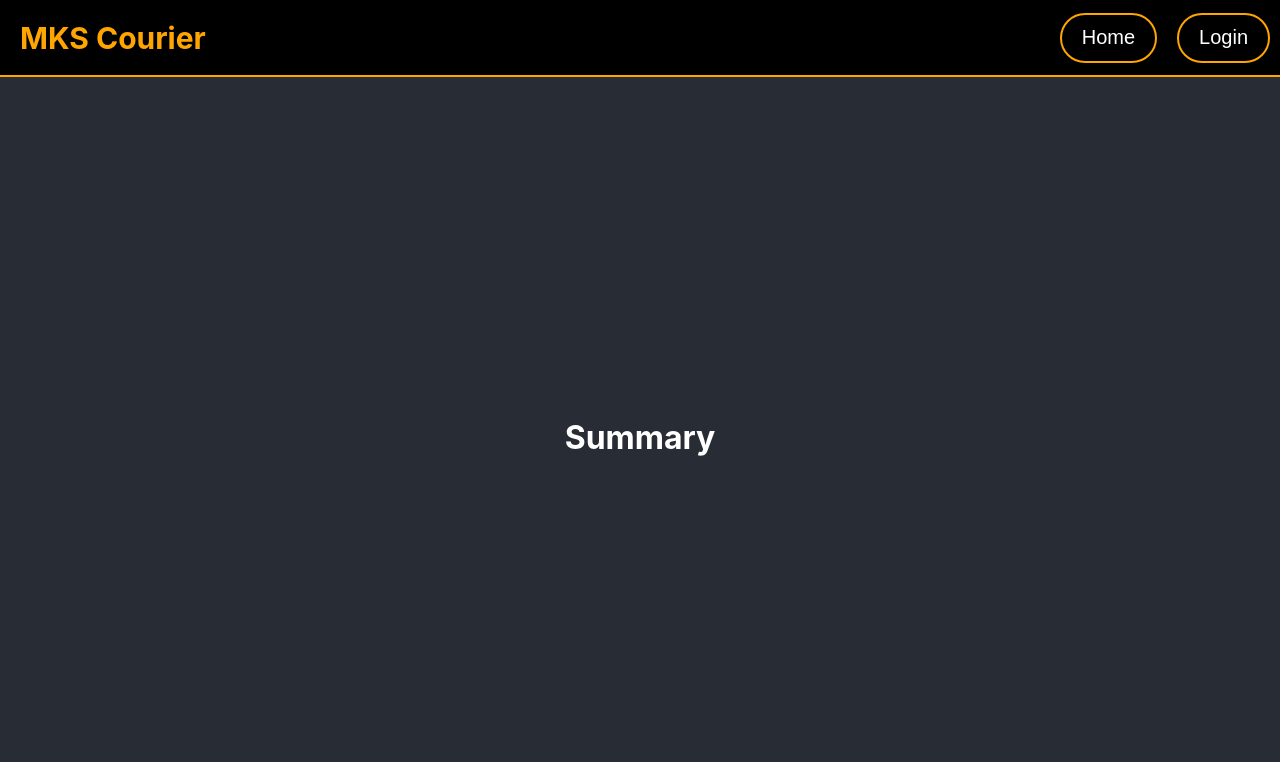
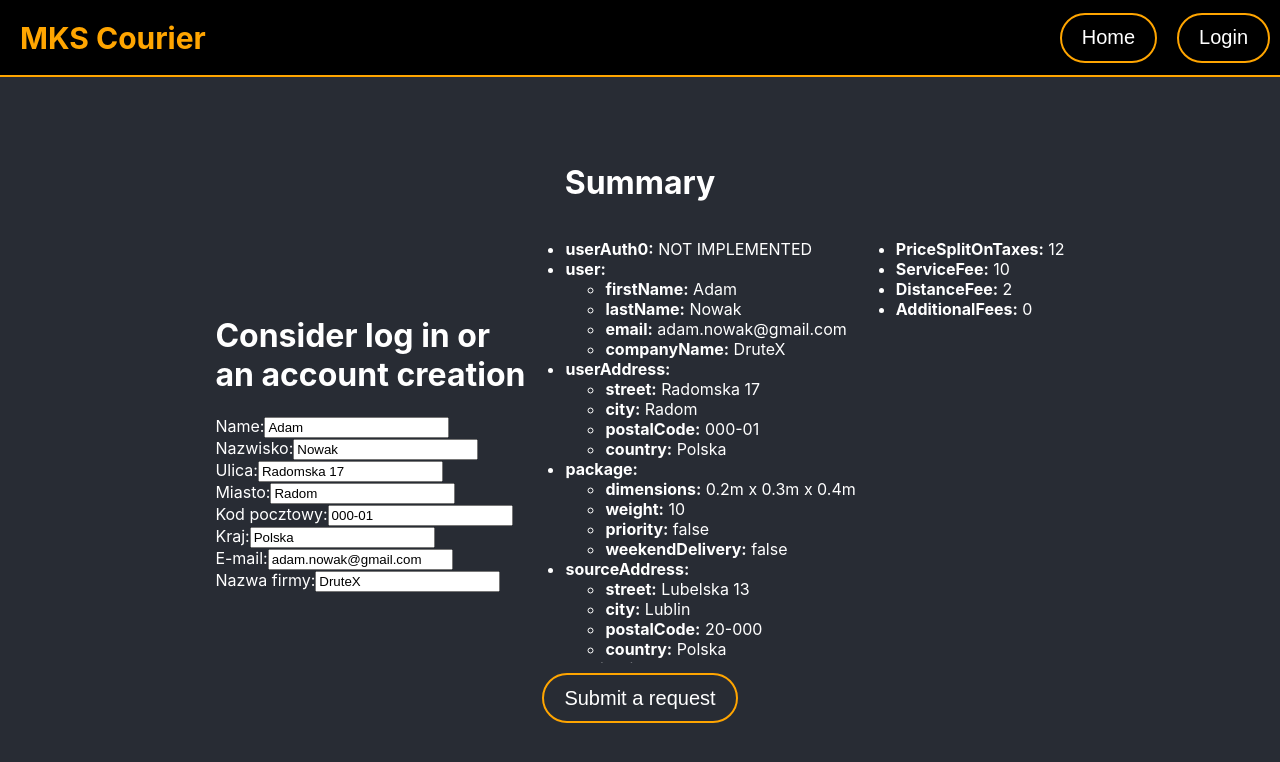
Before and after one commit to kicper231/stach-net, a React (Create React App) app in the folder frontend/: page /delivery_request/summary in a window 1280 px wide. Shown: the top 762 px of the page. Built offline with nearby package versions, Linux system fonts and the light colour scheme; no server answers.

Commit message:
Add delivery request summary

```diff
--- a/frontend/src/App.css
+++ b/frontend/src/App.css
@@ -19,7 +19,7 @@ div.contextHolder {
 
 .overflow {
   overflow-y: scroll;
-  height: calc(100vh - 200px);
+  height: calc(80vh - 200px);
 }
 
 * {
@@ -29,3 +29,10 @@ div.contextHolder {
 input {
   color: black;
 }
+
+.columns {
+  display: flex;
+  flex-direction: row;
+  align-items: center;
+  justify-content: center;
+}
--- a/frontend/src/components/RequestOffers.js
+++ b/frontend/src/components/RequestOffers.js
@@ -1,7 +1,9 @@
 import React, { useEffect, useState } from "react";
 import axios from "axios";
+import { useNavigate } from "react-router-dom";
 
 export function RequestOffers() {
+  const navigate = useNavigate();
   const [data, setData] = useState({});
   const [offers, setOffers] = useState([]);
 
@@ -44,7 +46,10 @@ export function RequestOffers() {
 
   return (
     <div>
-      <h1>Offers</h1>
+      <h1>Waiting for offers</h1>
+      <button onClick={() => navigate("/delivery_request/summary")}>
+        Imaginary offer
+      </button>
 
       <ul>
         {offers.map((offer, index) => (
--- a/frontend/src/components/RequestSummary.js
+++ b/frontend/src/components/RequestSummary.js
@@ -1,3 +1,195 @@
+import { useState } from "react";
+
+const summaryData = {
+  PriceSplitOnTaxes: 12,
+  ServiceFee: 10,
+  DistanceFee: 2,
+  AdditionalFees: 0,
+};
+
 export function RequestSummary() {
-  return <h1>Summary</h1>;
+  const [imaginaryData, setImaginaryData] = useState({
+    userAuth0: "NOT IMPLEMENTED",
+    user: {
+      firstName: "Adam",
+      lastName: "Nowak",
+      email: "adam.nowak@gmail.com",
+      companyName: "DruteX",
+    },
+    userAddress: {
+      street: "Radomska 17",
+      city: "Radom",
+      postalCode: "000-01",
+      country: "Polska",
+    },
+    package: {
+      dimensions: "0.2m x 0.3m x 0.4m",
+      weight: 10,
+      priority: false,
+      weekendDelivery: false,
+    },
+    sourceAddress: {
+      street: "Lubelska 13",
+      city: "Lublin",
+      postalCode: "20-000",
+      country: "Polska",
+    },
+    destinationAddress: {
+      street: "Nowowiejska 2",
+      city: "Warszawa",
+      postalCode: "000-00",
+      country: "Polska",
+    },
+    deliveryDate: "2024-2-27",
+  });
+
+  const handleChange = (e, key = null) => {
+    var value = e.target.value;
+
+    if (key === null) {
+      setImaginaryData({
+        ...imaginaryData,
+        [e.target.name]: value,
+      });
+    } else {
+      setImaginaryData({
+        ...imaginaryData,
+        [key]: {
+          ...imaginaryData[key],
+          [e.target.name]: value,
+        },
+      });
+    }
+  };
+
+  function UserInformations() {
+    return (
+      <div>
+        <h1>
+          Consider log in or <br />
+          an account creation
+        </h1>
+        <label>
+          Name:
+          <input
+            type="text"
+            name="firstName"
+            value={imaginaryData.user.firstName}
+            onChange={(e) => handleChange(e, "user")}
+          />
+        </label>
+        <br />
+        <label>
+          Nazwisko:
+          <input
+            type="text"
+            name="lastName"
+            value={imaginaryData.user.lastName}
+            onChange={(e) => handleChange(e, "user")}
+          />
+        </label>
+        <br />
+        <label>
+          Ulica:
+          <input
+            type="text"
+            name="street"
+            value={imaginaryData.userAddress.street}
+            onChange={(e) => handleChange(e, "userAddress")}
+          />
+        </label>
+        <br />
+        <label>
+          Miasto:
+          <input
+            type="text"
+            name="city"
+            value={imaginaryData.userAddress.city}
+            onChange={(e) => handleChange(e, "userAddress")}
+          />
+        </label>
+        <br />
+        <label>
+          Kod pocztowy:
+          <input
+            type="text"
+            name="postalCode"
+            value={imaginaryData.userAddress.postalCode}
+            onChange={(e) => handleChange(e, "userAddress")}
+          />
+        </label>
+        <br />
+        <label>
+          Kraj:
+          <input
+            type="text"
+            name="country"
+            value={imaginaryData.userAddress.country}
+            onChange={(e) => handleChange(e, "userAddress")}
+          />
+        </label>
+        <br />
+        <label>
+          E-mail:
+          <input
+            type="email"
+            name="email"
+            value={imaginaryData.user.email}
+            onChange={(e) => handleChange(e, "user")}
+          />
+        </label>
+        <br />
+        <label>
+          Nazwa firmy:
+          <input
+            type="text"
+            name="companyName"
+            value={imaginaryData.user.companyName}
+            onChange={(e) => handleChange(e, "user")}
+          />
+        </label>
+      </div>
+    );
+  }
+
+  return (
+    <>
+      <h1>Summary</h1>
+      <div className="columns">
+        {UserInformations()}
+        <div className="overflow">{renderObjectValues(imaginaryData)}</div>
+        <div className="overflow">{renderObjectValues(summaryData)}</div>
+      </div>
+      <button>Submit a request</button>
+    </>
+  );
 }
+
+const renderObjectValues = (obj) => {
+  return (
+    <ul>
+      {Object.entries(obj).map(([key, value]) => (
+        <li key={key}>
+          {typeof value === "object" ? (
+            <>
+              <strong>{key}:</strong>
+              {renderObjectValues(value)}
+            </>
+          ) : value === true ? (
+            <>
+              <strong>{key}:</strong> true
+            </>
+          ) : value === false ? (
+            <>
+              <strong>{key}:</strong> false
+            </>
+          ) : (
+            <>
+              <strong>{key}:</strong> {value}
+            </>
+          )}
+        </li>
+      ))}
+    </ul>
+  );
+};
```
